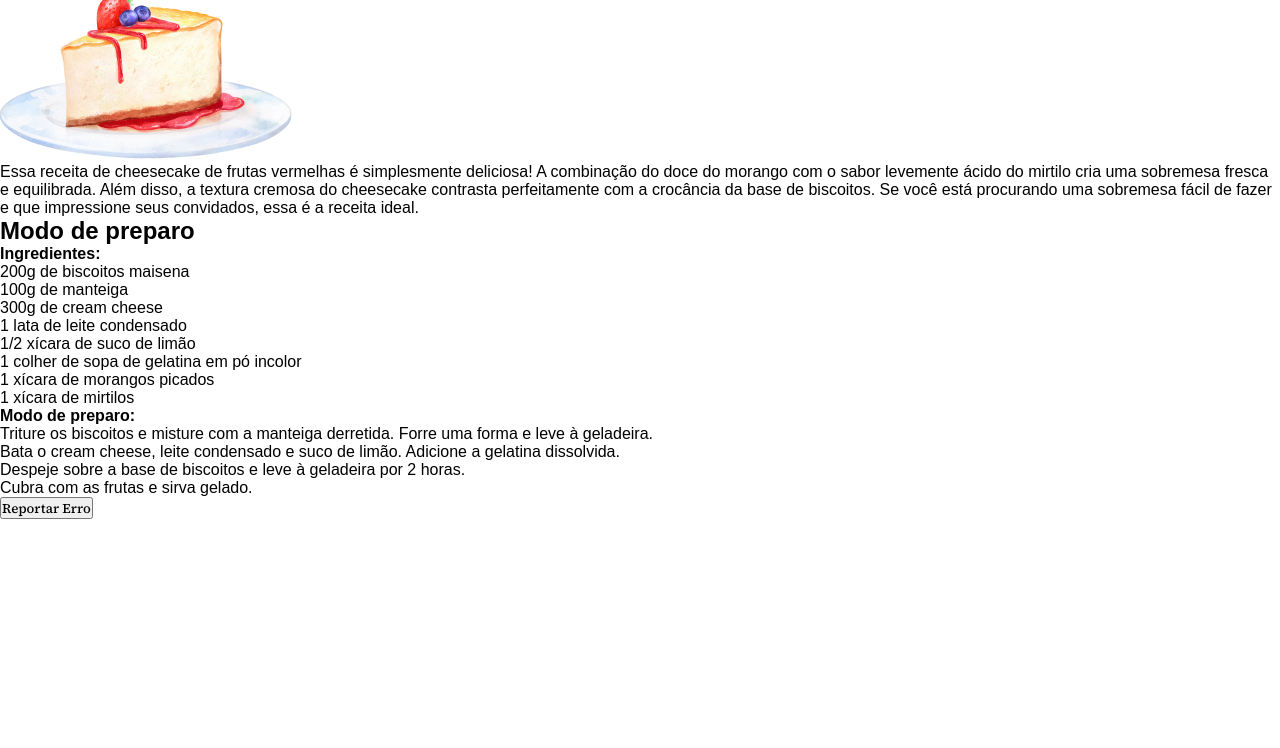
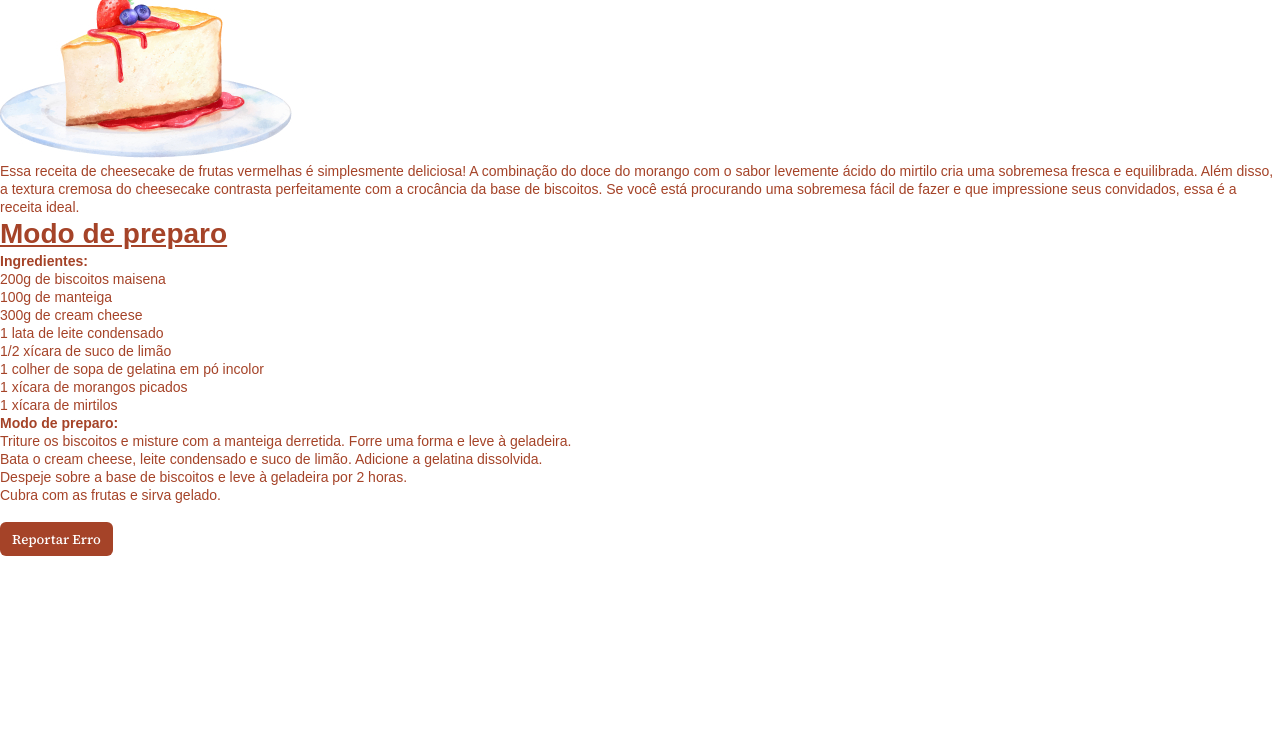
Before and after one commit to crisfeitosa/explorer-stage-3-cheesecake, a plain HTML site: page index.html in a window 1280 px wide. Shown: the part 52-800 px from the top of the page. Drawn offline with Linux system fonts and the light colour scheme; a web font is replaced by a local one.

Commit message:
Cores e tamanho das fontes

```diff
--- a/style.css
+++ b/style.css
@@ -9,8 +9,41 @@
 
 :root {
   font-family: "Source Serif Pro", sans-serif;
+  font-size: 62.5%;
+}
+
+body {
+  color: #a54328;
+  font-size: 1.6rem;
 }
 
 button {
   font-family: "Source Serif 4", sans-serif;
+  background-color: #a54328;
+
+  color: white;
+
+  border: 0;
+  padding: 0.8rem 1.2rem;
+
+  border-radius: 0.6rem;
+
+  margin-top: 1.8rem;
 }
+
+h1,
+h2 {
+  font-size: 2.8rem;
+  line-height: 3.6rem;
+}
+
+h2 {
+  text-decoration: underline;
+}
+
+p,
+li,
+strong {
+  font-size: 1.4rem;
+  line-height: 1.8rem;
+}
```
